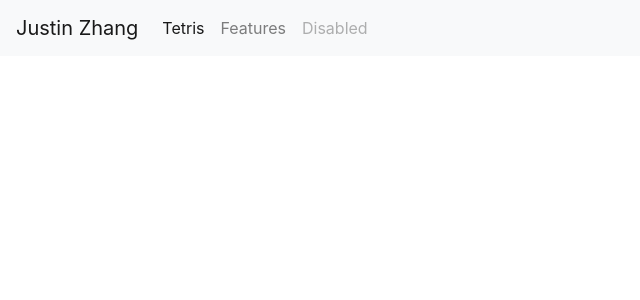
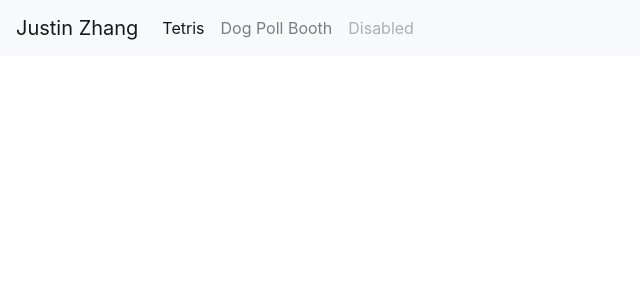
Before and after one commit to jzhang1223/variety-site, a Flask app: page / in a window 1280 px wide. Shown: the top 300 px of the page, without its empty margins (0-640 px from the left). Run offline with Flask 2, Linux system fonts and the light colour scheme; some libraries are stand-ins or nearby versions.

Commit message:
Add link to dog poll booth in nav bar

```diff
--- a/templates/Outline.html
+++ b/templates/Outline.html
@@ -21,7 +21,7 @@
             <a class="nav-link" href="/tetris">Tetris<span class="sr-only">(current)</span></a>
           </li>
           <li class="nav-item">
-            <a class="nav-link" href="#">Features</a>
+            <a class="nav-link" href="/dogVote">Dog Poll Booth</a>
           </li>
           <li class="nav-item">
             <a class="nav-link disabled" href="#" tabindex="-1" aria-disabled="true">Disabled</a>
```
